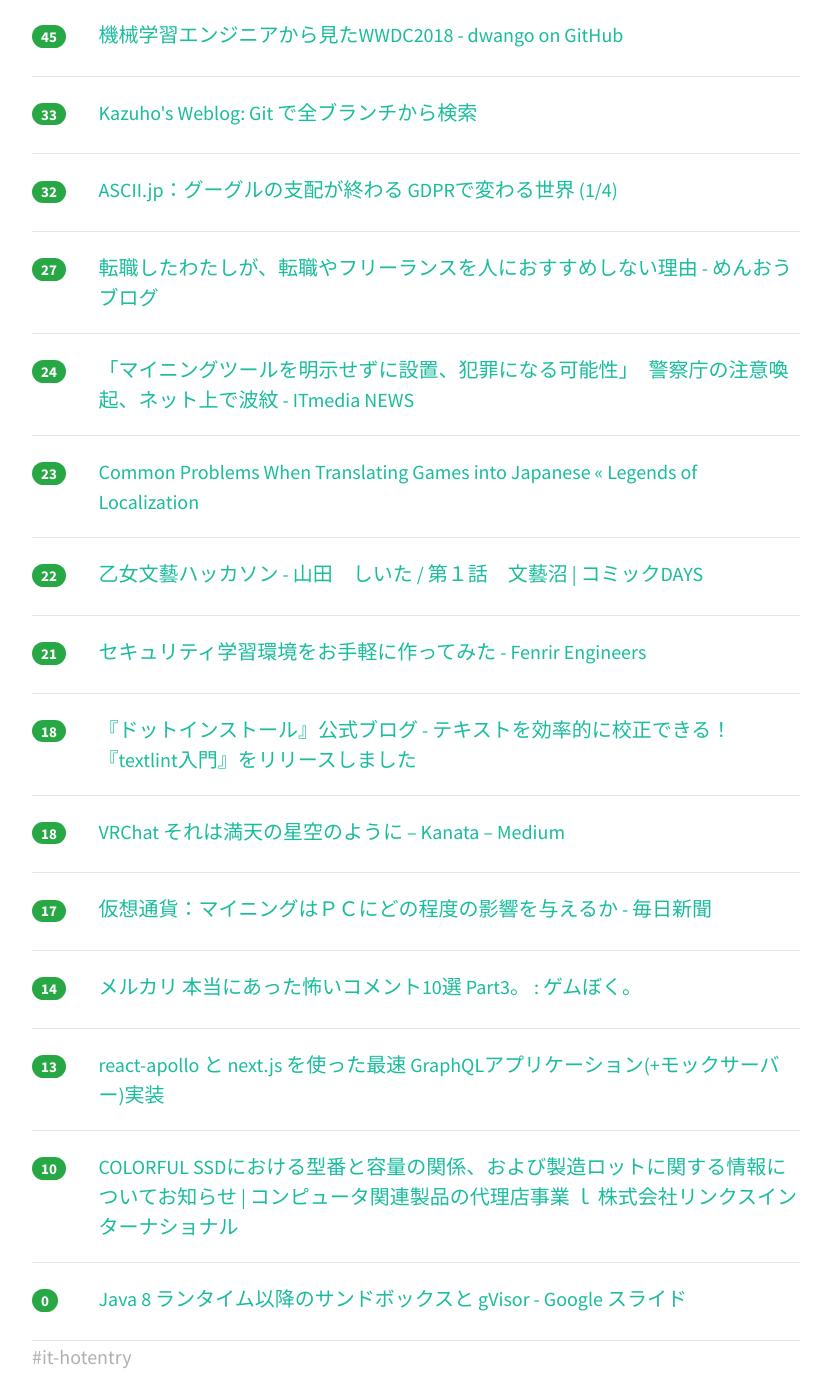
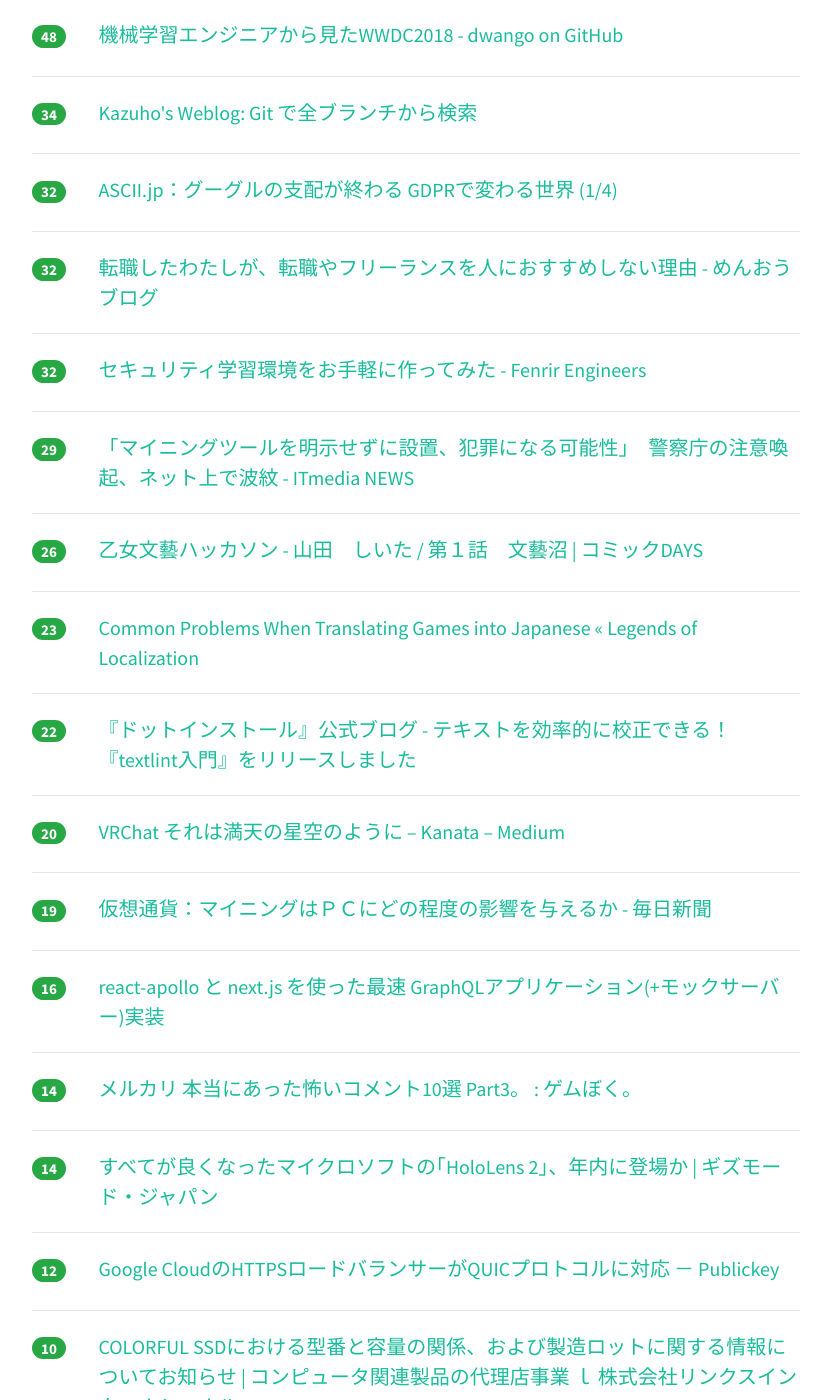
Before and after one commit to yatta47/hatena-matome-site, a Jekyll site: the page built from _posts/2018-06-15-hatena.md, in a window 1280 px wide and 1400 px high, scrolled down 375 px. Shown: the whole window, without its empty margins (224-1055 px from the left). Built offline with Jekyll 4.4.1, drawn with Linux system fonts in a browser that asks for light colours; nearby versions of some CDN libraries.

Commit message:
Updated 2018-06-15

```diff
--- a/_posts/2018-06-15-hatena.md
+++ b/_posts/2018-06-15-hatena.md
@@ -1,18 +1,18 @@
 ---
 layout: post
 title:  "2018-06-15 はてぶIT"
-date:   2018-06-15 07:00:41
+date:   2018-06-15 08:00:39
 tags: [it-hotentry]
 ---
-15 件のデータあり
+17 件のデータあり
 
 <hr><div class="row">
-<div class="col-1"><span class="badge badge-pill badge-success h2">45</span></div>
+<div class="col-1"><span class="badge badge-pill badge-success h2">48</span></div>
 <div class="col-11"><a href='https://dwango.github.io/articles/wwdc2018/' target='_blank'>機械学習エンジニアから見たWWDC2018 - dwango on GitHub</a></div>
 </div>
 <hr>
 <div class="row">
-<div class="col-1"><span class="badge badge-pill badge-success h2">33</span></div>
+<div class="col-1"><span class="badge badge-pill badge-success h2">34</span></div>
 <div class="col-11"><a href='http://blog.kazuhooku.com/2018/06/git.html' target='_blank'>Kazuho's Weblog: Git で全ブランチから検索</a></div>
 </div>
 <hr>
@@ -22,13 +22,23 @@ tags: [it-hotentry]
 </div>
 <hr>
 <div class="row">
-<div class="col-1"><span class="badge badge-pill badge-success h2">27</span></div>
+<div class="col-1"><span class="badge badge-pill badge-success h2">32</span></div>
 <div class="col-11"><a href='http://www.zinseitanosiku.com/entry/2018/06/14/190000' target='_blank'>転職したわたしが、転職やフリーランスを人におすすめしない理由 - めんおうブログ</a></div>
 </div>
 <hr>
 <div class="row">
-<div class="col-1"><span class="badge badge-pill badge-success h2">24</span></div>
+<div class="col-1"><span class="badge badge-pill badge-success h2">32</span></div>
+<div class="col-11"><a href='https://engineers.fenrir-inc.com/entry/2018/06/14/130000' target='_blank'>セキュリティ学習環境をお手軽に作ってみた - Fenrir Engineers</a></div>
+</div>
+<hr>
+<div class="row">
+<div class="col-1"><span class="badge badge-pill badge-success h2">29</span></div>
 <div class="col-11"><a href='http://www.itmedia.co.jp/news/articles/1806/14/news130.html' target='_blank'>「マイニングツールを明示せずに設置、犯罪になる可能性」　警察庁の注意喚起、ネット上で波紋 - ITmedia NEWS</a></div>
+</div>
+<hr>
+<div class="row">
+<div class="col-1"><span class="badge badge-pill badge-success h2">26</span></div>
+<div class="col-11"><a href='https://comic-days.com/episode/10834108156630689548' target='_blank'>乙女文藝ハッカソン - 山田　しいた / 第１話　文藝沼 | コミックDAYS</a></div>
 </div>
 <hr>
 <div class="row">
@@ -38,27 +48,22 @@ tags: [it-hotentry]
 <hr>
 <div class="row">
 <div class="col-1"><span class="badge badge-pill badge-success h2">22</span></div>
-<div class="col-11"><a href='https://comic-days.com/episode/10834108156630689548' target='_blank'>乙女文藝ハッカソン - 山田　しいた / 第１話　文藝沼 | コミックDAYS</a></div>
-</div>
-<hr>
-<div class="row">
-<div class="col-1"><span class="badge badge-pill badge-success h2">21</span></div>
-<div class="col-11"><a href='https://engineers.fenrir-inc.com/entry/2018/06/14/130000' target='_blank'>セキュリティ学習環境をお手軽に作ってみた - Fenrir Engineers</a></div>
-</div>
-<hr>
-<div class="row">
-<div class="col-1"><span class="badge badge-pill badge-success h2">18</span></div>
 <div class="col-11"><a href='http://blog.dotinstall.com/post/174877310245/textlint-lessons-add' target='_blank'>『ドットインストール』公式ブログ - テキストを効率的に校正できる！『textlint入門』をリリースしました</a></div>
 </div>
 <hr>
 <div class="row">
-<div class="col-1"><span class="badge badge-pill badge-success h2">18</span></div>
+<div class="col-1"><span class="badge badge-pill badge-success h2">20</span></div>
 <div class="col-11"><a href='https://medium.com/@kanata/5a76ca6bd0d8' target='_blank'>VRChat それは満天の星空のように – Kanata – Medium</a></div>
 </div>
 <hr>
 <div class="row">
-<div class="col-1"><span class="badge badge-pill badge-success h2">17</span></div>
+<div class="col-1"><span class="badge badge-pill badge-success h2">19</span></div>
 <div class="col-11"><a href='https://mainichi.jp/articles/20180615/k00/00m/040/092000c' target='_blank'>仮想通貨：マイニングはＰＣにどの程度の影響を与えるか - 毎日新聞</a></div>
+</div>
+<hr>
+<div class="row">
+<div class="col-1"><span class="badge badge-pill badge-success h2">16</span></div>
+<div class="col-11"><a href='https://qiita.com/mizchi/items/c078aea032cd00ba3e86' target='_blank'>react-apollo と next.js を使った最速 GraphQLアプリケーション(+モックサーバー)実装</a></div>
 </div>
 <hr>
 <div class="row">
@@ -67,8 +72,13 @@ tags: [it-hotentry]
 </div>
 <hr>
 <div class="row">
-<div class="col-1"><span class="badge badge-pill badge-success h2">13</span></div>
-<div class="col-11"><a href='https://qiita.com/mizchi/items/c078aea032cd00ba3e86' target='_blank'>react-apollo と next.js を使った最速 GraphQLアプリケーション(+モックサーバー)実装</a></div>
+<div class="col-1"><span class="badge badge-pill badge-success h2">14</span></div>
+<div class="col-11"><a href='https://www.gizmodo.jp/2018/06/hololens-2-this-year.html' target='_blank'>すべてが良くなったマイクロソフトの｢HoloLens 2｣、年内に登場か | ギズモード・ジャパン</a></div>
+</div>
+<hr>
+<div class="row">
+<div class="col-1"><span class="badge badge-pill badge-success h2">12</span></div>
+<div class="col-11"><a href='https://www.publickey1.jp/blog/18/google_cloudhttpsquic.html' target='_blank'>Google CloudのHTTPSロードバランサーがQUICプロトコルに対応 － Publickey</a></div>
 </div>
 <hr>
 <div class="row">
```
